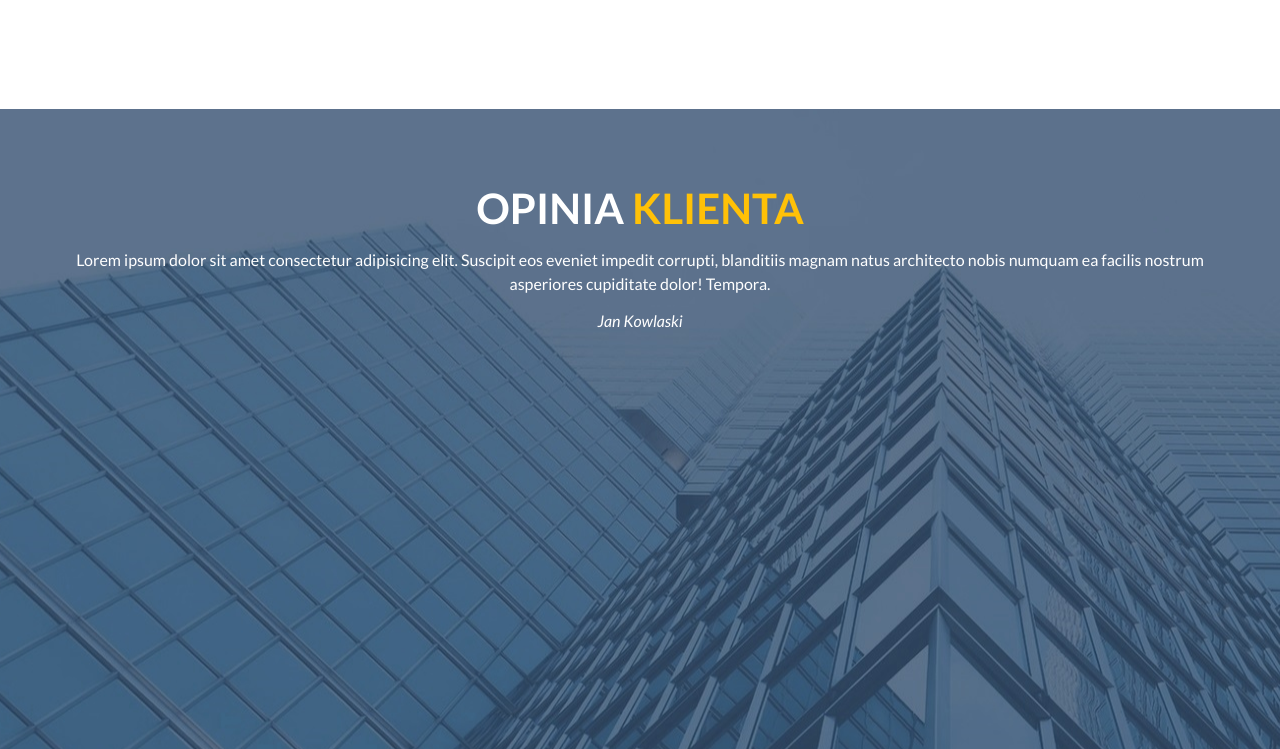
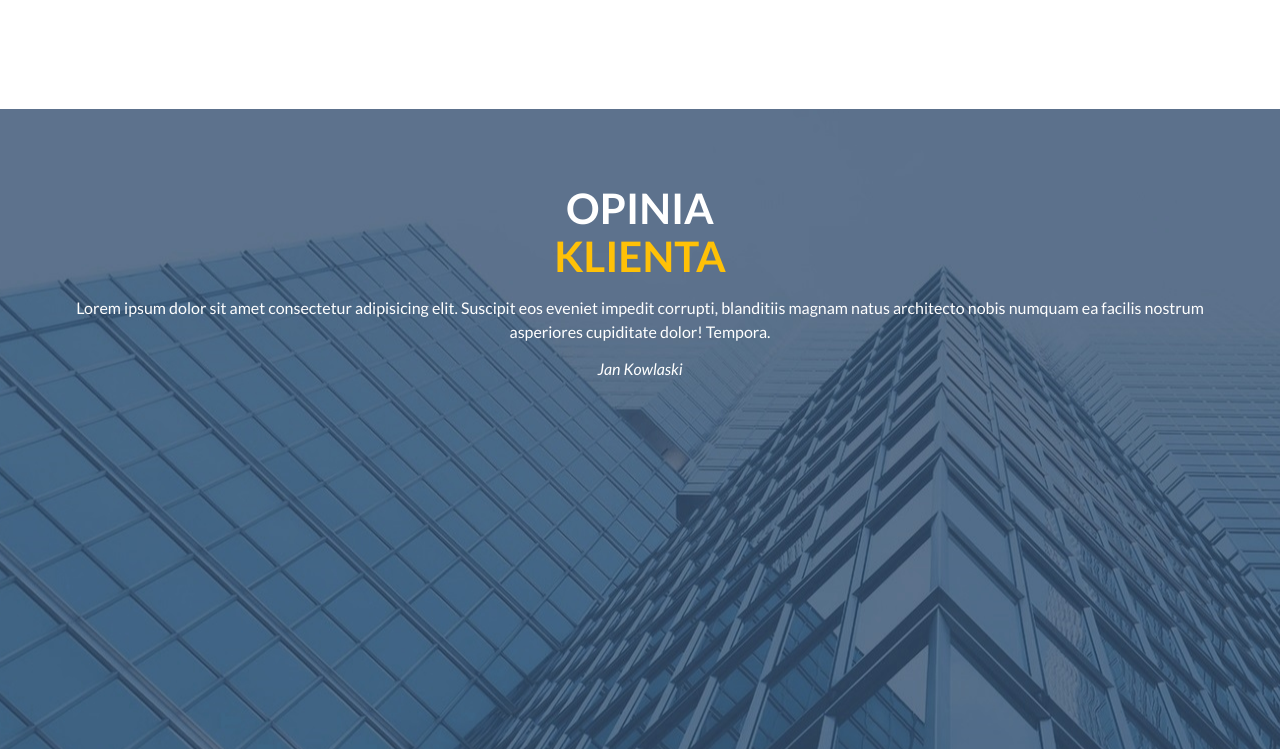
Before and after one commit to KSzostko/BuildingCompany, a website: page src/content/index.html in a window 1280 px wide. Shown: the part 1065-1814 px from the top of the page. Drawn offline with nearby package versions, Linux system fonts and the light colour scheme; files that its build step writes are made by us from their sources; files whose address does not match are found by name.

Commit message:
added br in html

```diff
--- a/src/content/index.html
+++ b/src/content/index.html
@@ -55,7 +55,7 @@
         </section>
 
         <section class="opinion">
-            <h2 class="opinion__title">Opinia <span class="opinion__span">klienta</span></h2>
+            <h2 class="opinion__title">Opinia <br><span class="opinion__span">klienta</span></h2>
             <blockquote class="opinion__quote">
                 <p class="opinion__content">Lorem ipsum dolor sit amet consectetur adipisicing elit. Suscipit eos eveniet impedit corrupti, blanditiis magnam natus architecto nobis numquam ea facilis nostrum asperiores cupiditate dolor! Tempora.</p>
                 <cite class="opinion__author">Jan Kowlaski</cite>
```
